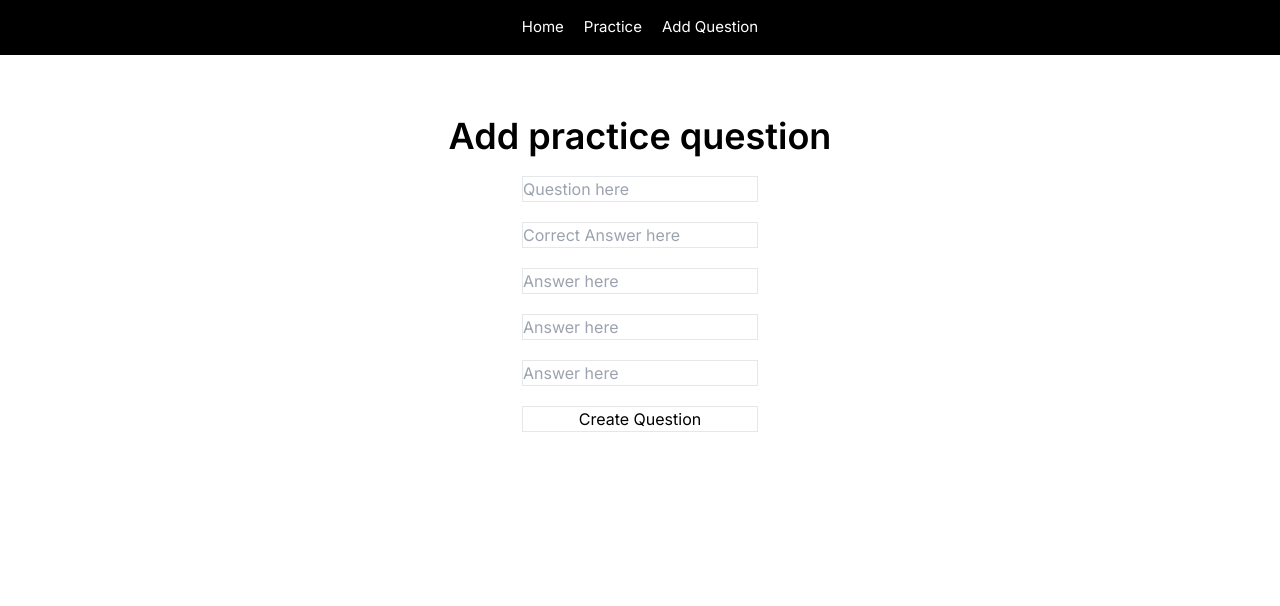
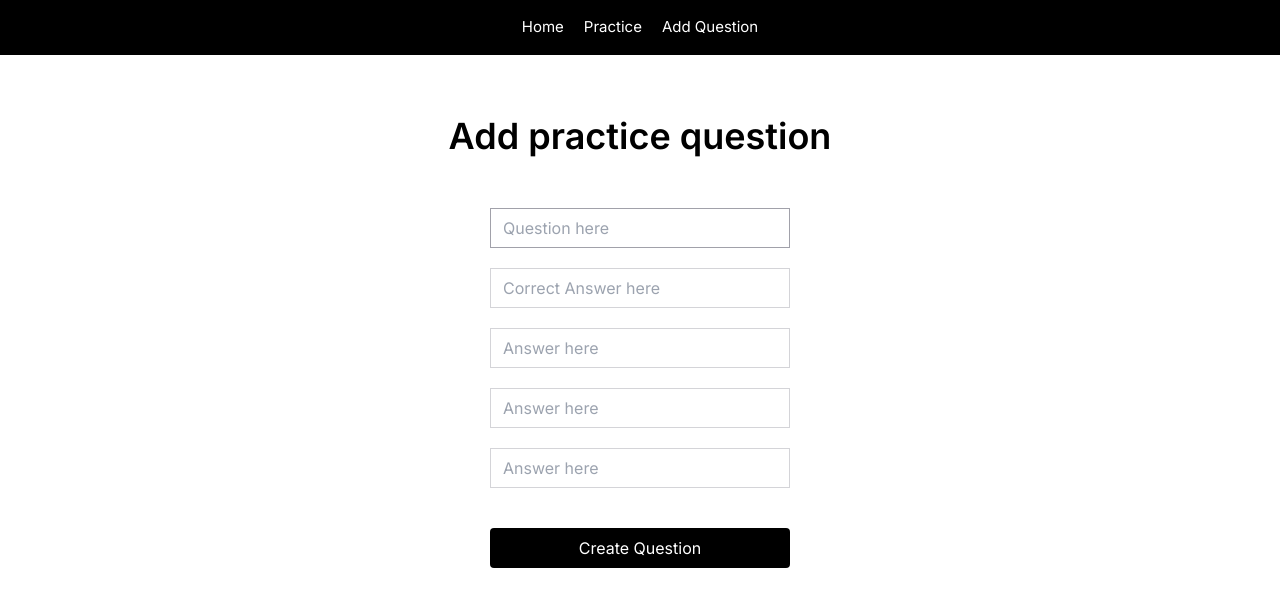
Before and after one commit to DebuggedMoon/comptia-study, a Next.js app: page /add-question in a window 1280 px wide. Shown: the top 606 px of the page. Built offline with nearby package versions, Linux system fonts and the light colour scheme.

Commit message:
Improve styling of /add-question page

```diff
--- a/src/app/add-question/page.tsx
+++ b/src/app/add-question/page.tsx
@@ -7,13 +7,51 @@ export default function AddQuestion() {
 
 			<h1 className="my-5 text-4xl text-center font-semibold">Add practice question</h1>
 
-			<form action={createMultibleChoiseQuestion} className="flex flex-col max-w-[800px] gap-5">
-				<input name="question" type="text" className="border" placeholder="Question here" />
-				<input name="correctAnswer" type="text" className="border" placeholder="Correct Answer here" />
-				<input name="answer" type="text" className="border" placeholder="Answer here" />
-				<input name="answer" type="text" className="border" placeholder="Answer here" />
-				<input name="answer" type="text" className="border" placeholder="Answer here" />
-				<button type="submit" className="border">Create Question</button>
+			<form
+				action={createMultibleChoiseQuestion}
+				className="flex flex-col min-w-[300px] max-w-[500px] gap-5 my-8"
+			>
+
+				<input
+					name="question"
+					type="text"
+					className="border border-zinc-400 roundex px-3 h-10"
+					placeholder="Question here"
+				/>
+
+				<input
+					name="correctAnswer"
+					type="text"
+					className="border border-zinc-300 roundex px-3 h-10"
+					placeholder="Correct Answer here"
+				/>
+
+				<input
+					name="answer"
+					type="text"
+					className="border border-zinc-300 roundex px-3 h-10"
+					placeholder="Answer here"
+				/>
+
+				<input
+					name="answer"
+					type="text"
+					className="border border-zinc-300 roundex px-3 h-10"
+					placeholder="Answer here"
+				/>
+
+				<input
+					name="answer"
+					type="text"
+					className="border border-zinc-300 roundex px-3 h-10"
+					placeholder="Answer here"
+				/>
+
+				<button
+					type="submit"
+					className="h-10 bg-black px-5 rounded text-white my-5"
+				>Create Question</button>
+
 			</form>
 
 		</main>
```
